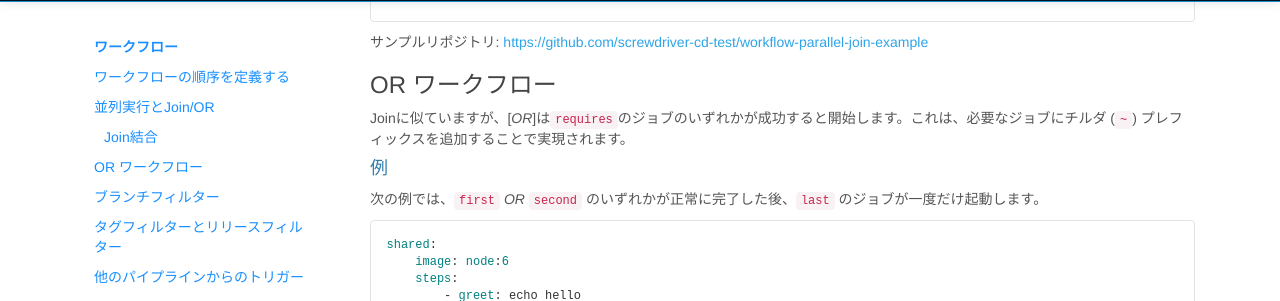
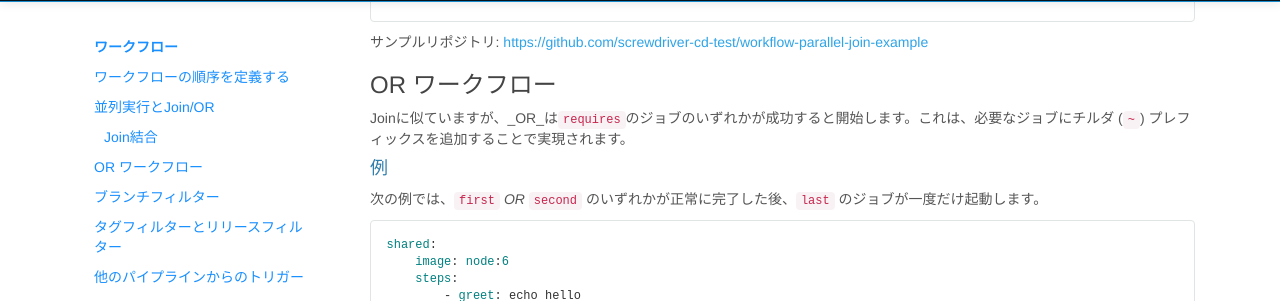
Before and after one commit to screwdriver-cd/guide, a Jekyll site: the page built from docs/ja/user-guide/configuration/workflow.md, in a window 1280 px wide and 900 px high, scrolled down 1732 px. Shown: the part 150-451 px from the top of the window. Built offline with Jekyll 4.4.1, drawn with Linux system fonts in a browser that asks for light colours.

```diff
--- a/docs/ja/user-guide/configuration/workflow.md
+++ b/docs/ja/user-guide/configuration/workflow.md
@@ -113,7 +113,7 @@ jobs:
 サンプルリポジトリ: <https://github.com/screwdriver-cd-test/workflow-parallel-join-example>
 
 ### OR ワークフロー
-Joinに似ていますが、[_OR_]は`requires`のジョブのいずれかが成功すると開始します。これは、必要なジョブにチルダ (`~`) プレフィックスを追加することで実現されます。
+Joinに似ていますが、_OR_は`requires`のジョブのいずれかが成功すると開始します。これは、必要なジョブにチルダ (`~`) プレフィックスを追加することで実現されます。
 
 #### 例
 次の例では、`first` _OR_ `second` のいずれかが正常に完了した後、`last` のジョブが一度だけ起動します。
```
